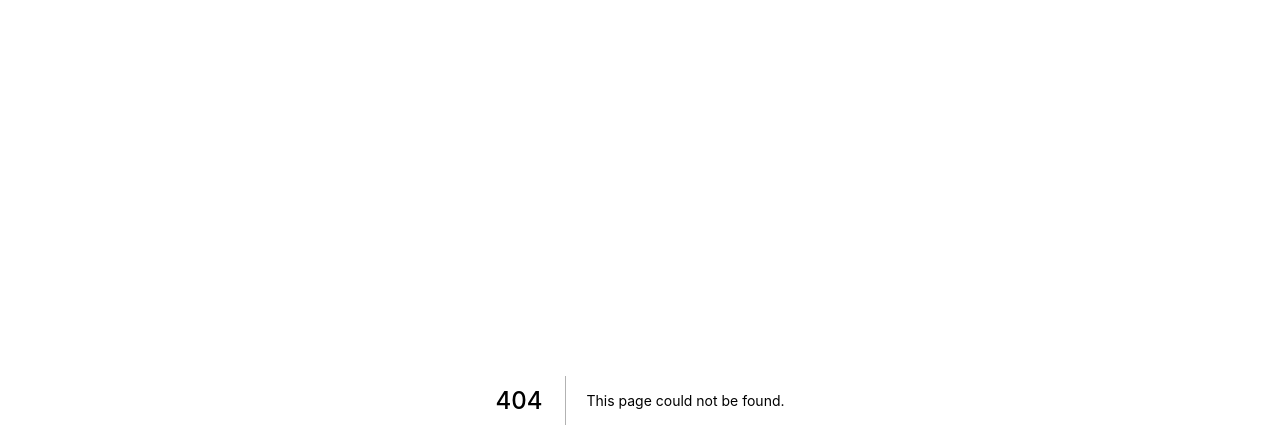
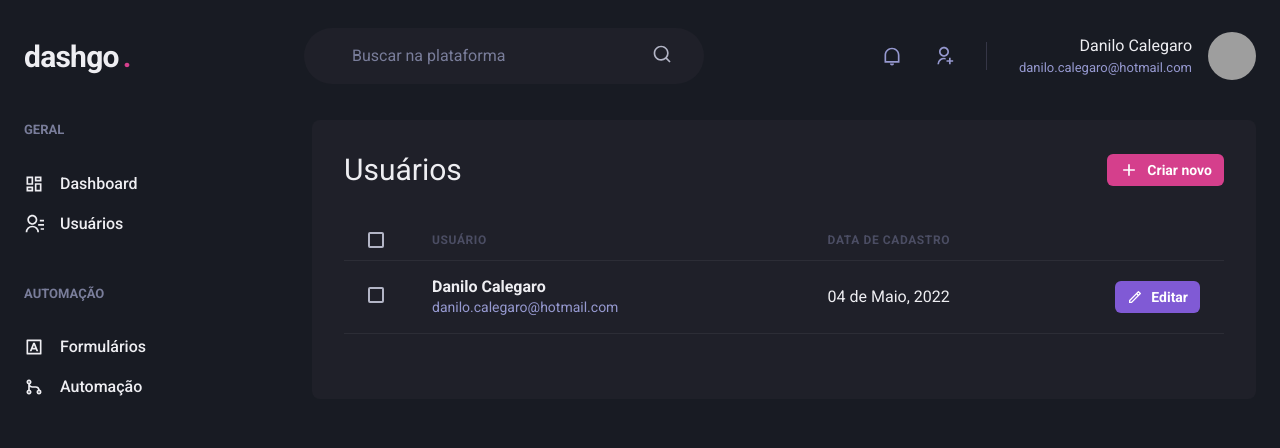
Before and after one commit to DaniloCalegaro/dashgo-next-chakra-ui, a Next.js app: page /users in a window 1280 px wide. Before the commit this address had no page. Shown: the top 448 px of the page. Built offline with nearby package versions, Linux system fonts and the light colour scheme; grey boxes are pictures that could not be loaded.

Commit message:
feat: implementado a pagina usuários

```diff
--- a/src/pages/dashboard.tsx
+++ b/src/pages/dashboard.tsx
@@ -2,6 +2,7 @@
 import dynamic from "next/dynamic";
 import { Header } from "../components/Header";
 import { SiderBar } from "../components/SideBar";
+
 import { ApexOptions } from 'apexcharts'
 
 const Chart = dynamic(() => import('react-apexcharts'), {
--- /dev/null
+++ b/src/pages/users/index.tsx
@@ -0,0 +1,71 @@
+import { Box, Button, Checkbox, Flex, Heading, Icon, Table, Tbody, Td, Text, Th, Thead, Tr } from "@chakra-ui/react";
+import { RiAddLine, RiPencilLine } from "react-icons/ri";
+import { Header } from "../../components/Header";
+import { SiderBar } from "../../components/SideBar";
+
+export default function UserList() {
+  return (
+    <Box>
+      <Header />
+
+      <Flex w='100%' maxWidth={1400} my='6' mx='auto' px='6'>
+        <SiderBar />
+
+        <Box flex='1' borderRadius={8} bg='gray.800' p='8'>
+          <Flex mb='8' justify='space-between' alignItems='center'>
+            <Heading size='lg' fontWeight='normal'>Usuários</Heading>
+
+            <Button
+              as='a'
+              size='sm'
+              fontSize='sm'
+              colorScheme='pink'
+              leftIcon={<Icon as={RiAddLine} fontSize='20'/>}
+            >
+              Criar novo
+            </Button>
+          </Flex>
+
+        <Table colorScheme='whiteAlpha'>
+          <Thead>
+            <Tr>
+              <Th px='6' color='gray.300' width='8'>
+                <Checkbox colorScheme='pink'/>
+              </Th>
+              <Th>Usuário</Th>
+              <Th>Data de cadastro</Th>
+              <Th w='8'></Th>
+            </Tr>
+          </Thead>
+          <Tbody>
+            <Tr>
+              <Td px='6'>
+                <Checkbox colorScheme='pink'/>
+              </Td>
+              <Td>
+                <Box>
+                  <Text fontWeight='bold'>Danilo Calegaro</Text>
+                  <Text fontSize='sm' color='gray.300'>danilo.calegaro@hotmail.com</Text>
+                </Box>
+              </Td>
+              <Td>04 de Maio, 2022</Td>
+              <Td>
+                <Button
+                  as='a'
+                  size='sm'
+                  fontSize='sm'
+                  colorScheme='purple'
+                  leftIcon={<Icon as={RiPencilLine} fontSize='16'/>}
+                >
+                  Editar
+                </Button>
+              </Td>
+            </Tr>
+          </Tbody>
+        </Table>
+
+        </Box>
+      </Flex>
+    </Box>
+  )
+}
```
